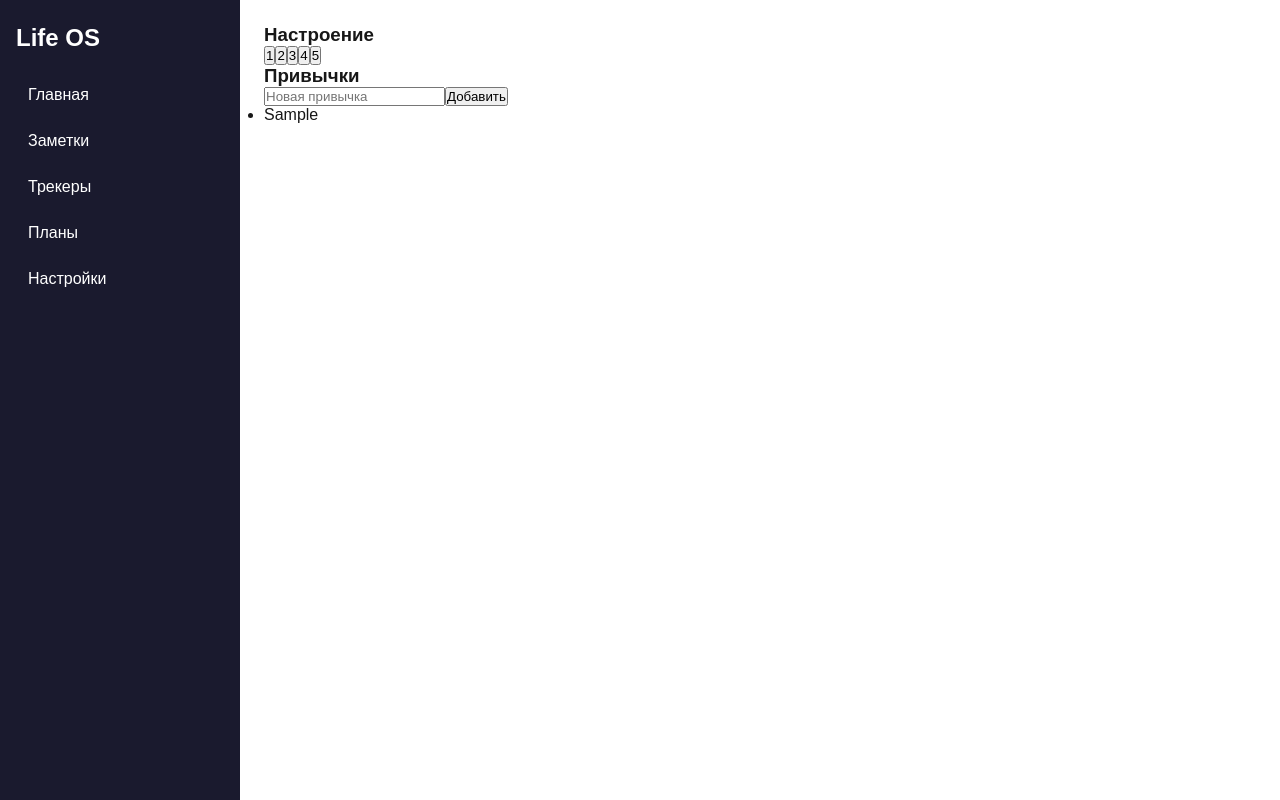
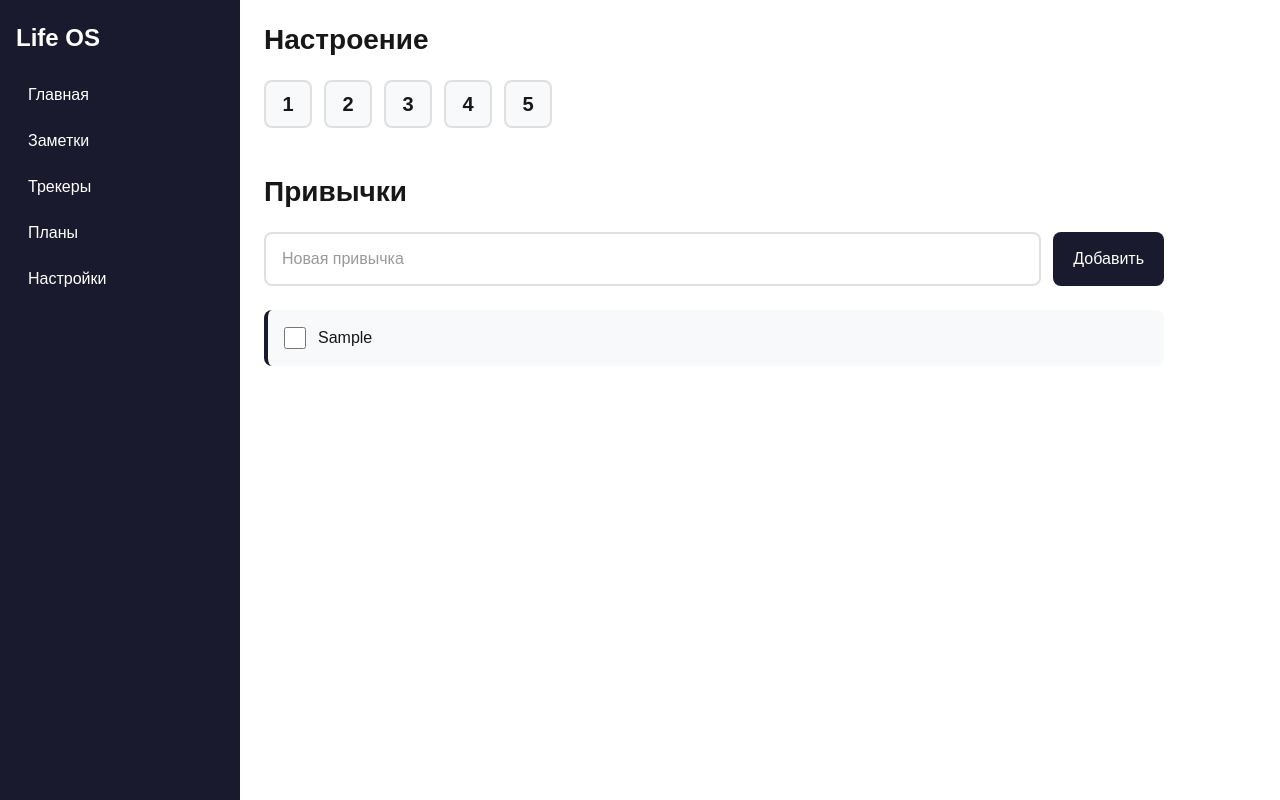
Before and after one commit to AlekSidorova/personal-dashboard, a Next.js app: page /stats in a window 1280 px wide. Both pictures are taken after typing "Sample" into the empty fields and a click on the button "Добавить". Built offline with nearby package versions, Linux system fonts and the light colour scheme.

Commit message:
feat: добавлены стили и сохранение

```diff
--- a/src/app/stats/page.module.css
+++ b/src/app/stats/page.module.css
@@ -0,0 +1,6 @@
+.page {
+  display: flex;
+  flex-direction: column;
+  gap: 48px;
+  max-width: 900px;
+}
--- a/src/app/stats/page.tsx
+++ b/src/app/stats/page.tsx
@@ -3,14 +3,9 @@ import { MoodTracker, HabitTracker } from "@/components/Stats";
 
 export default function StatsPage() {
   return (
-    <div>
-      <div>
-        <MoodTracker />
-      </div>
-
-      <div>
-        <HabitTracker />
-      </div>
+    <div className={styles.page}>
+      <MoodTracker />
+      <HabitTracker />
     </div>
-  )
+  );
 }
--- a/src/components/Stats/HabitTracker.module.css
+++ b/src/components/Stats/HabitTracker.module.css
@@ -0,0 +1,123 @@
+.section {
+  display: flex;
+  flex-direction: column;
+  gap: 24px;
+  max-width: 900px;
+}
+
+.header {
+  display: flex;
+  align-items: center;
+  justify-content: space-between;
+  gap: 16px;
+}
+
+.inputRow {
+  display: flex;
+  gap: 12px;
+  align-items: stretch;
+}
+
+.title {
+  font-size: 1.75rem;
+  font-weight: 600;
+  color: #171717;
+}
+
+.input {
+  flex: 1;
+  padding: 16px;
+  border: 2px solid #e0e0e0;
+  border-radius: 8px;
+  font-size: 1rem;
+  font-family: inherit;
+  transition: border-color 0.2s;
+}
+
+.input:focus {
+  outline: none;
+  border-color: #1a1a2e;
+}
+
+.input::placeholder {
+  color: #999;
+}
+
+.addButton {
+  min-width: 40px;
+  height: auto;
+  padding: 0 20px;
+  border: none;
+  background: #1a1a2e;
+  color: #fff;
+  font-size: 1rem;
+  font-weight: 500;
+  border-radius: 8px;
+  cursor: pointer;
+  transition: background 0.2s, transform 0.2s;
+  white-space: nowrap;
+}
+
+.addButton:hover {
+  background: #2d2d44;
+  transform: scale(1.02);
+}
+
+.list {
+  list-style: none;
+  padding: 0;
+  margin: 0;
+  display: flex;
+  flex-direction: column;
+  gap: 12px;
+}
+
+.habitItem {
+  display: flex;
+  align-items: center;
+  gap: 12px;
+  background: #f8f9fa;
+  border-radius: 8px;
+  padding: 16px;
+  border-left: 4px solid #1a1a2e;
+  transition: box-shadow 0.2s, transform 0.2s;
+}
+
+.habitItem:hover {
+  box-shadow: 0 4px 12px rgba(0, 0, 0, 0.1);
+  transform: translateY(-2px);
+}
+
+.habitLabel {
+  display: flex;
+  align-items: center;
+  gap: 12px;
+  flex: 1;
+  cursor: pointer;
+  font-size: 1rem;
+  line-height: 1.5;
+  color: #171717;
+}
+
+.checkbox {
+  width: 22px;
+  height: 22px;
+  accent-color: #1a1a2e;
+  cursor: pointer;
+  flex-shrink: 0;
+}
+
+.habitTitle {
+  font-size: 1rem;
+  line-height: 1.5;
+  color: #171717;
+}
+
+.emptyState {
+  text-align: center;
+  color: #888;
+  font-size: 1rem;
+  padding: 48px 16px;
+  background: #f8f9fa;
+  border-radius: 8px;
+}
--- a/src/components/Stats/HabitTracker.tsx
+++ b/src/components/Stats/HabitTracker.tsx
@@ -1,36 +1,97 @@
 'use client'
 
 import styles from "./HabitTracker.module.css";
-import { useState } from "react";
+import { useState, useEffect } from "react";
+import type { THabit } from "@/types";
+
+const today = new Date().toISOString().slice(0, 10);
 
 export default function HabitTracker() {
-  const [habits, setHabits] = useState<string[]>([]);
+  const [habits, setHabits] = useState<THabit[]>([]);
   const [text, setText] = useState('');
 
+  //загрузка
+  useEffect(() => {
+    const saved = localStorage.getItem('habits')
+    if (saved) setHabits(JSON.parse(saved))
+  }, [])
+
+  //сохранение
+  useEffect(() => {
+    localStorage.setItem('habits', JSON.stringify(habits))
+  }, [habits])
+
+  //добавление трекеров
   const addHabit = () => {
     if (!text.trim()) return
-    setHabits([...habits, text])
+
+    const newHabit: THabit = {
+      id: crypto.randomUUID(),
+      title: text,
+      completedDates: [],
+    }
+
+    setHabits([...habits, newHabit])
     setText('')
   }
 
+  const toggleToday = (id: string) => {
+    setHabits(habits.map(habit => {
+      if (habit.id !== id) return habit
+
+      const doneToday = habit.completedDates.includes(today)
+
+      return {
+        ...habit,
+        completedDates: doneToday
+        ? habit.completedDates.filter(d => d !== today)
+        : [...habit.completedDates, today]
+      }
+    }))
+  }
+
   return (
-    <div>
-      <h3>Привычки</h3>
+    <section className={styles.section}>
+      <div className={styles.header}>
+        <h3 className={styles.title}>Привычки</h3>
+      </div>
 
-      <div>
+      <div className={styles.inputRow}>
         <input
-          value={text}
+          className={styles.input}
+            value={text}
           onChange={(e) => setText(e.target.value)}
           placeholder="Новая привычка"
+          onKeyDown={(e) => e.key === "Enter" && addHabit()}
         />
-        <button onClick={addHabit}>Добавить</button>
+        <button className={styles.addButton} onClick={addHabit}>
+          Добавить
+        </button>
       </div>
 
-      <ul>
-        {habits.map((habit, i) => (
-          <li key={i}>{habit}</li>
-        ))}
+      <ul className={styles.list}>
+        {habits.length === 0 ? (
+          <li className={styles.emptyState}>Пока нет привычек. Добавь первую!</li>
+        ) : (
+          habits.map((habit) => {
+            const doneToday = habit.completedDates.includes(today);
+
+            return (
+              <li key={habit.id} className={styles.habitItem}>
+                <label className={styles.habitLabel}>
+                  <input
+                    type="checkbox"
+                    className={styles.checkbox}
+                    checked={doneToday}
+                    onChange={() => toggleToday(habit.id)}
+                  />
+                  <span className={styles.habitTitle}>{habit.title}</span>
+                </label>
+              </li>
+            );
+          })
+        )}
       </ul>
-    </div>
-  )
+    </section>
+  );
 }
--- a/src/components/Stats/MoodTracker.module.css
+++ b/src/components/Stats/MoodTracker.module.css
@@ -0,0 +1,59 @@
+.section {
+  display: flex;
+  flex-direction: column;
+  gap: 24px;
+  max-width: 900px;
+}
+
+.title {
+  font-size: 1.75rem;
+  font-weight: 600;
+  color: #171717;
+}
+
+.buttons {
+  display: flex;
+  gap: 12px;
+  flex-wrap: wrap;
+}
+
+.moodButton {
+  width: 48px;
+  height: 48px;
+  border: 2px solid #e0e0e0;
+  border-radius: 8px;
+  background: #f8f9fa;
+  color: #171717;
+  font-size: 1.25rem;
+  font-weight: 600;
+  cursor: pointer;
+  transition: background 0.2s, border-color 0.2s, transform 0.2s;
+  display: flex;
+  align-items: center;
+  justify-content: center;
+}
+
+.moodButton:hover {
+  border-color: #1a1a2e;
+  transform: scale(1.05);
+}
+
+.moodButtonSelected {
+  background: #1a1a2e;
+  color: #fff;
+  border-color: #1a1a2e;
+}
+
+.moodButtonSelected:hover {
+  background: #2d2d44;
+  border-color: #2d2d44;
+}
+
+.result {
+  padding: 16px;
+  background: #f8f9fa;
+  border-radius: 8px;
+  border-left: 4px solid #1a1a2e;
+  font-size: 1rem;
+  color: #171717;
+}
--- a/src/components/Stats/MoodTracker.tsx
+++ b/src/components/Stats/MoodTracker.tsx
@@ -1,24 +1,45 @@
 'use client';
 
 import styles from "./MoodTracker.module.css";
-import { useState } from "react";
+import { useState, useEffect } from "react";
+
+const today = new Date().toISOString().slice(0, 10);
 
 export default function MoodTracker() {
   const [mood, setMood] = useState<number | null>(null);
 
+  //загрузка
+  useEffect(() => {
+    const saved = localStorage.getItem('mood-' + today)
+    if (saved) setMood(Number(saved))
+  }, []);
+
+  //сохранение
+  useEffect(() => {
+    if (mood !== null) {
+      localStorage.setItem('mood-' + today, mood.toString())
+    }
+  }, [mood])
+
   return (
-    <div>
-      <h3>Настроение</h3>
+    <section className={styles.section}>
+      <h3 className={styles.title}>Настроение</h3>
 
-      <div>
-        {[1,2,3,4,5].map(value => (
-          <button key={value} onClick={() => setMood(value)}>
+      <div className={styles.buttons}>
+        {[1, 2, 3, 4, 5].map((value) => (
+          <button
+            key={value}
+            className={`${styles.moodButton} ${mood === value ? styles.moodButtonSelected : ""}`}
+            onClick={() => setMood(value)}
+          >
             {value}
           </button>
         ))}
       </div>
 
-      {mood && <p>Сегодня: {mood}</p>}
-    </div>
-  )
+      {mood !== null && (
+        <p className={styles.result}>Сегодня: {mood}</p>
+      )}
+    </section>
+  );
 }
```
